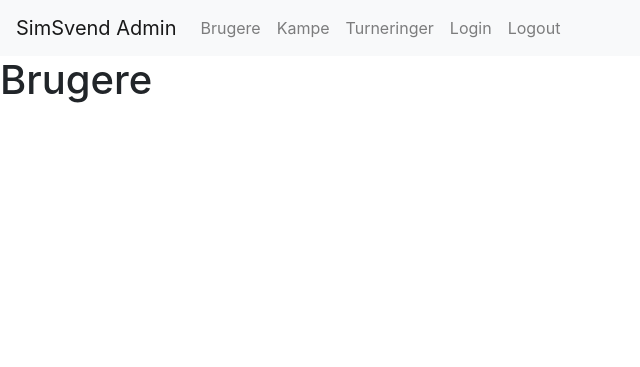
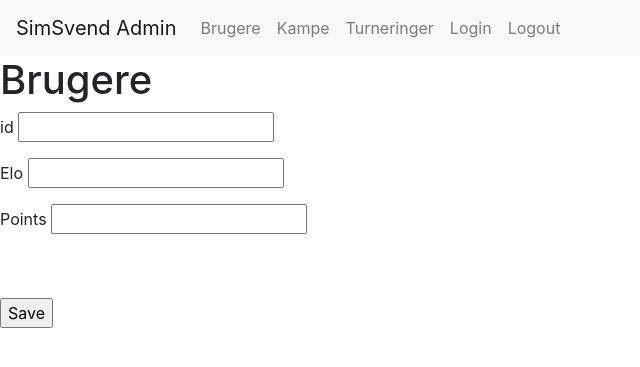
Before and after one commit to aksschnell/SimSvend-adminstration, a Django app: template simsvend/web_admin/templates/web_admin/users.html in a window 1280 px wide. Shown: the top 367 px of the page, without its empty margins (0-640 px from the left). Run offline with Django 4.2, Linux system fonts and the light colour scheme; the template is opened without the code that fills it: values that come from a table or form of the project are taken from there, others are empty; some libraries are stand-ins or nearby versions.

Commit message:
tilføjet former

```diff
--- a/simsvend/web_admin/templates/web_admin/users.html
+++ b/simsvend/web_admin/templates/web_admin/users.html
@@ -2,4 +2,15 @@
 
 <h1>Brugere</h1>
 
+<h3 style="color: red">{{message}}</h3>
+<form action="" method="POST">
+  {% csrf_token %}
+  <p>{{form.id.label}} {{form.id}}</p>
+  <p>{{form.elo.label}} {{form.elo}}</p>
+  <p>{{form.points.label}} {{form.points}}</p>
+
+  <br /><br />
+  <input type="submit" value="Save" />
+</form>
+
 {% endblock %}
--- a/simsvend/web_admin/views.py
+++ b/simsvend/web_admin/views.py
@@ -15,6 +15,10 @@ import hashlib
 
 url = "https://simsvendapi-production.up.railway.app/"
 
+class EditForm(forms.Form):
+    id = forms.CharField(label = "id", required=True)
+    elo = forms.CharField(label = "Elo",required=False)
+    points = forms.CharField(label = "Points",required=False)
 
 def index(request):
 
@@ -36,7 +40,11 @@ def users(request):
 
     if request.session.get('role') == 2:
 
-        return render(request, "web_admin/users.html")
+        return render(request, "web_admin/users.html",{
+
+            "form" : EditForm
+
+        })
     else:
 
         return HttpResponseRedirect(reverse("login"))
```
